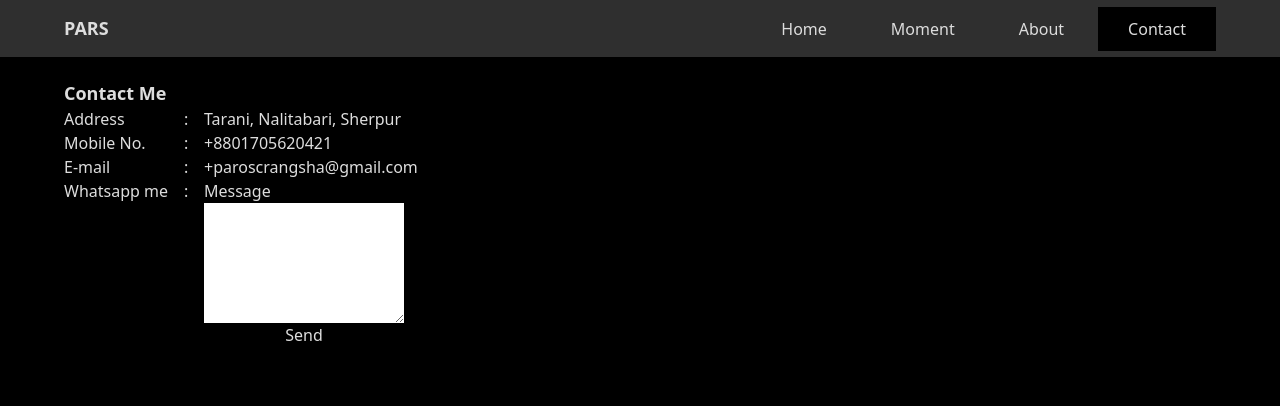
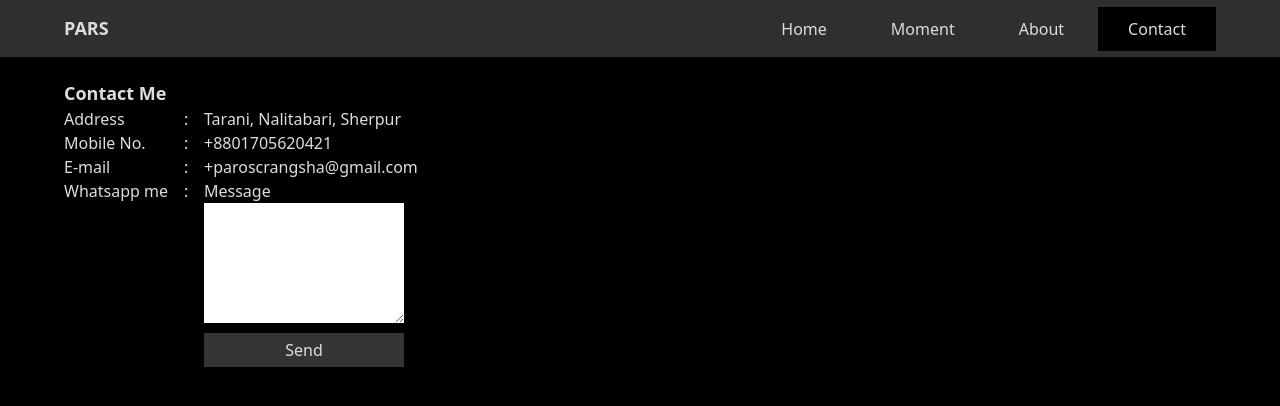
Before and after one commit to ParosRangsha/parosrangsha, a React (Vite) app: page /contact in a window 1280 px wide. Shown: the top 406 px of the page. Built offline with nearby package versions, Linux system fonts and the light colour scheme.

Commit message:
button modified

```diff
--- a/src/Pages/Contact.jsx
+++ b/src/Pages/Contact.jsx
@@ -33,7 +33,7 @@ const Contact = () => {
             <div className="flex flex-col">
               <label htmlFor="whatsapptxt">Message</label>
               <textarea name="" id="whatsapptxt" cols={20} rows={5} onChange={txtMessage}/>
-              <button onClick={sendtoMessage}>Send</button>
+              <button onClick={sendtoMessage} className='py-[5px] px-[20px] bg-[#343434] mt-[10px] hover:bg-[#770]'>Send</button>
             </div>
           </div>
 
```
